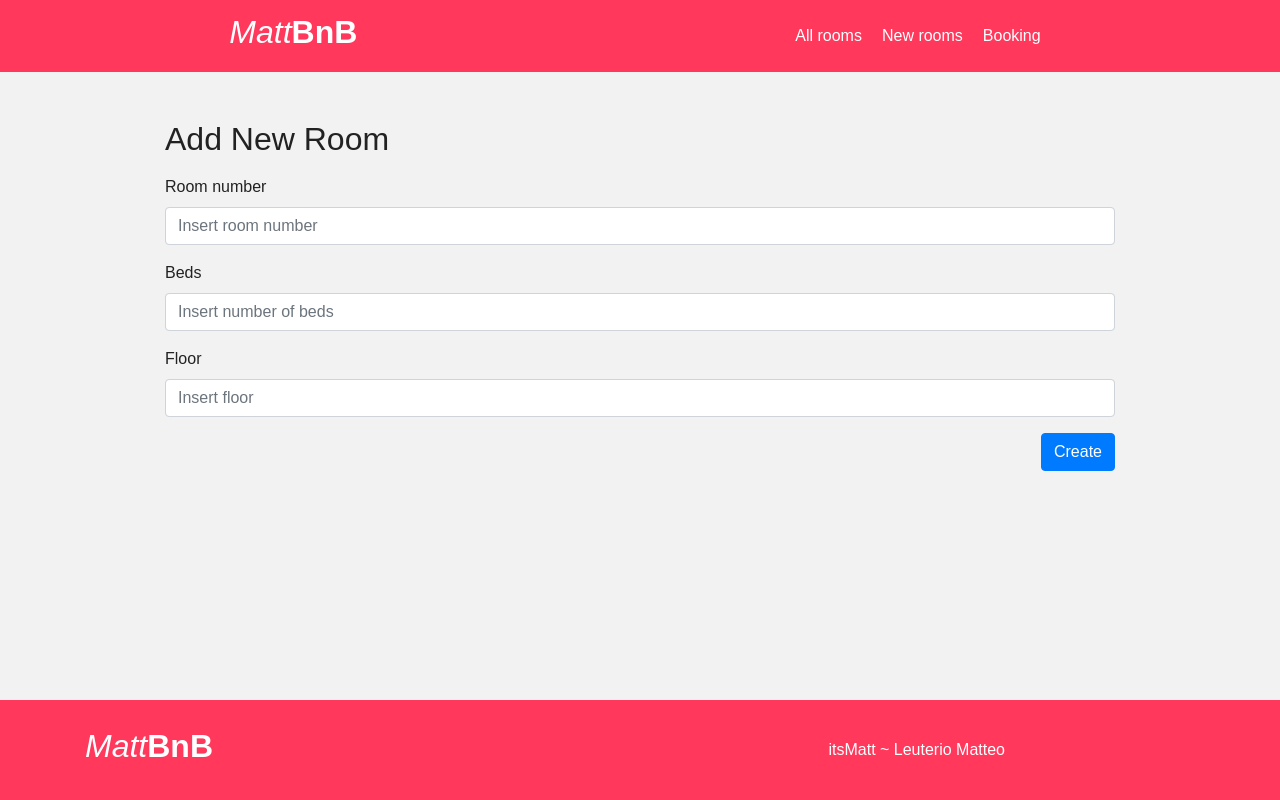
After one commit to MattLeuterio/php-hotel-crud, a PHP site: page /new-room.php in a window 1280 px wide. The commit adds this page. Run offline with PHP 8.4, Linux system fonts and the light colour scheme; data that the repository does not hold is empty.

Commit message:
CRUD completed and added booking's page

```diff
--- a/dist/js/app.js
+++ b/dist/js/app.js
@@ -115,8 +115,8 @@
 /*! no static exports found */
 /***/ (function(module, exports, __webpack_require__) {
 
-__webpack_require__(/*! C:\MAMP\htdocs\esercizi-php\php-hotel-crud\src\js\app.js */"./src/js/app.js");
-module.exports = __webpack_require__(/*! C:\MAMP\htdocs\esercizi-php\php-hotel-crud\src\scss\app.scss */"./src/scss/app.scss");
+__webpack_require__(/*! E:\xampp\htdocs\esercizi-php\php-hotel-crud\src\js\app.js */"./src/js/app.js");
+module.exports = __webpack_require__(/*! E:\xampp\htdocs\esercizi-php\php-hotel-crud\src\scss\app.scss */"./src/scss/app.scss");
 
 
 /***/ })
--- a/index.php
+++ b/index.php
@@ -73,7 +73,7 @@ if( !empty($_GET['del']) ) { ?>
         </div>
     </section>
 
-</main>
+
 
 <?php // footer
     include __DIR__ . '/partials/template/footer.php';
--- /dev/null
+++ b/new-room.php
@@ -0,0 +1,54 @@
+<?php
+//get room details
+//include_once __DIR__ . '/partials/create/server-create.php';
+
+// Head
+
+include __DIR__ . '/partials/template/head.php';
+?>
+
+
+<?php // header
+include __DIR__ . '/partials/template/header.php'
+?>
+
+    <section class="room_data container mt-5">
+        <div class="row">
+            <div class="rooms_data__title col-10 offset-1 mb-2">
+                <h2>Add New Room</h2>
+            </div>
+        </div>
+        <div class="row">
+            <div class="col-10 offset-1 mb-2 p-0">
+            <form action="./partials/create/server-create.php" method="POST">
+                <div class="form-group">
+                    <label for="room_number">Room number</label>
+                    <input class="form-control" type="number"
+                    name="room_number" id="room_number"
+                    placeholder="Insert room number">
+                </div>
+                <div class="form-group">
+                    <label for="beds">Beds</label>
+                    <input class="form-control" type="number"
+                    name="beds" id="beds"
+                    placeholder="Insert number of beds">
+                </div>
+                <div class="form-group">
+                    <label for="floor">Floor</label>
+                    <input class="form-control" type="number"
+                    name="floor" id="floor"
+                    placeholder="Insert floor">
+                </div>
+                <div class="form-group text-right">
+                    <input class="btn btn-primary" type="submit" value="Create">
+                </div>
+            </form>
+            </div>
+
+        </div>
+    </section>
+</main>
+
+<?php // footer
+    include __DIR__ . '/partials/template/footer.php';
+?>
--- a/partials/template/footer.php
+++ b/partials/template/footer.php
@@ -1,6 +1,8 @@
 <?php
 include_once __DIR__ . '/../../env.php';
 ?>
+
+</main>
 
 <footer class="main-footer mt-5">
     <div class="container">
--- a/partials/template/header.php
+++ b/partials/template/header.php
@@ -9,6 +9,12 @@
                     <li class="nav-item active">
                         <a class="nav-link" href=" <?php echo $base_path ?> ">All rooms</a>
                     </li>
+                    <li class="nav-item active">
+                        <a class="nav-link" href=" <?php echo $base_path; ?>new-room.php">New rooms</a>
+                    </li>
+                    <li class="nav-item active">
+                        <a class="nav-link" href=" <?php echo $base_path; ?>booking.php">Booking</a>
+                    </li>
                 </ul>
             </nav>
         </div>
--- a/show.php
+++ b/show.php
@@ -32,6 +32,12 @@ include __DIR__ . '/partials/template/header.php'
                     <li class="list-group-item d-flex justify-content-between">
                         <span class="title-item-list">Floor:</span> <span><?php echo $room['floor']; ?></span>
                     </li>
+                    <li class="list-group-item d-flex justify-content-between">
+                        <span class="title-item-list">Created:</span> <span><?php echo $room['created_at']; ?></span></span>
+                    </li>
+                    <li class="list-group-item d-flex justify-content-between">
+                        <span class="title-item-list">Updated:</span> <span><?php echo $room['updated_at']; ?></span></span>
+                    </li>
                 </ul>
             </div>
         </div>
--- a/src/scss/app.scss
+++ b/src/scss/app.scss
@@ -14,8 +14,7 @@
 // INDEX
 
 .main-content {
-    height: 100%;
-    min-height: calc(100vh - 148px);
+    flex-grow: 1;
 }
 
 .rooms_data {
--- a/src/scss/partials/_common.scss
+++ b/src/scss/partials/_common.scss
@@ -5,6 +5,8 @@
 // COMMON
 
 body {
+    display: flex;
+    flex-direction: column;
     min-height: 100vh;
     background-color: $bg-color;
     color: $text-color;
--- a/src/scss/partials/_header.scss
+++ b/src/scss/partials/_header.scss
@@ -4,5 +4,14 @@
 
     .navbar {
         background: transparent;
+
+        &-nav {
+            display: flex;
+            flex-direction: row;
+
+            .nav-item {
+                margin: 0 10px;
+            }
+        }
     }
 }
```
Also changed, not shown: booking.php (added, +57 -0 lines), partials/booking/server-booking.php (added, +9 -0 lines), partials/create/server-create.php (added, +32 -0 lines), partials/delete/server-delete.php (+21 -11 lines), partials/functions.php (added, +74 -0 lines), partials/home/server-home.php (+23 -13 lines), partials/show/server-show.php (+17 -11 lines), partials/update/server-update.php (+21 -8 lines), dist/css/app.css.
